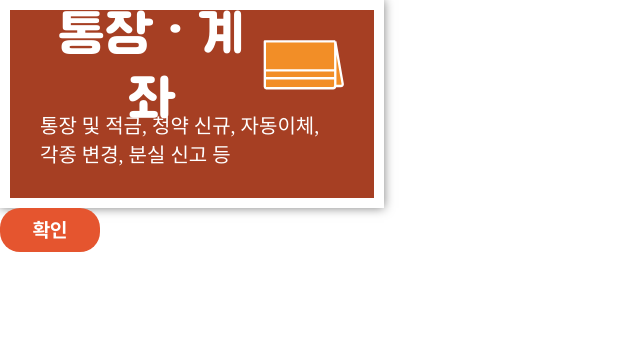
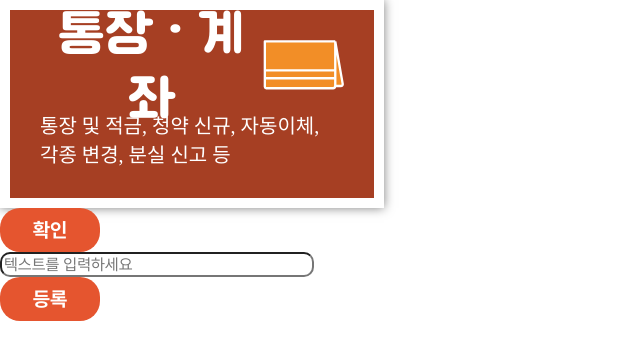
Before and after one commit to JaewoongHur/OASYS, a React (Vite) app in the folder frontend/oasys/: page / in a window 1280 px wide. Shown: the top 360 px of the page, without its empty margins (0-640 px from the left). Built offline with nearby package versions, Linux system fonts and the light colour scheme; a web font is replaced by a local one.

Commit message:
Feat: Add textarea component

```diff
--- a/frontend/oasys/src/App.tsx
+++ b/frontend/oasys/src/App.tsx
@@ -1,9 +1,27 @@
 import BoxButton from "@components/common/button/BoxButton";
 import TextButton from "@components/common/button/TextButton";
 import Bankbook from "@assets/icons/bankbook-icon.svg";
+import TextInput from "@components/common/input/TextInput";
+import { useState, ChangeEvent, FormEvent } from "react";
 
 function App() {
+    const [name, setName] = useState("");
+    const [error, setError] = useState(false);
+    const handleNameChange = (e: ChangeEvent<HTMLInputElement>) => {
+        setName(e.target.value);
+        console.log(name);
+    };
+    const handleSubmit = (e: FormEvent<HTMLFormElement>) => {
+        e.preventDefault();
+        if (!name.trim()) {
+            setError(true);
+        } else {
+            setError(false);
+        }
+    };
+
     return (
+        <>
             <div>
                 <BoxButton
                     width="30%"
@@ -14,6 +32,26 @@ function App() {
                 />
                 <TextButton width="100px" text="확인" onClick={() => {}} />
             </div>
+
+            <div>
+                <form onSubmit={handleSubmit}>
+                    <TextInput
+                        width="50%"
+                        height="100%"
+                        borderRadius="10px"
+                        type="text"
+                        placeholder="텍스트를 입력하세요"
+                        name="name"
+                        label=""
+                        value={name}
+                        error={error}
+                        onChange={handleNameChange}
+                        disabled={false}
+                    />
+                    <TextButton type="submit" width="100px" text="등록" onClick={() => {}} />
+                </form>
+            </div>
+        </>
     );
 }
 
--- a/frontend/oasys/src/components/common/input/TextInput.tsx
+++ b/frontend/oasys/src/components/common/input/TextInput.tsx
@@ -6,26 +6,29 @@ interface TextInputProps extends InputProps {
     label: string;
     name: string;
     placeholder: string;
-    error: boolean;
-    disabled: boolean;
+    value: string;
     onChange: (e: ChangeEvent<HTMLInputElement>) => void;
 }
 
 type InputContainerProps = {
     width: string;
     height: string;
+};
+
+type InputTagProps = {
     borderRadius: string;
 };
 
 const InputContainer = styled.div<InputContainerProps>`
     width: ${(props) => props.width || "auto"};
     height: ${(props) => props.height || "100%"};
-    border-radius: ${(props) => props.borderRadius || "auto"};
 `;
 
 const Label = styled.label``;
 
-const Input = styled.input``;
+const Input = styled.input<InputTagProps>`
+    border-radius: ${(props) => props.borderRadius || "auto"};
+`;
 
 const Error = styled.div``;
 
@@ -33,6 +36,7 @@ export default function TextInput(props: TextInputProps) {
     const {
         type,
         label,
+        value,
         name,
         placeholder,
         error,
@@ -43,15 +47,16 @@ export default function TextInput(props: TextInputProps) {
         borderRadius,
     } = props;
     return (
-        <InputContainer width={width} height={height} borderRadius={borderRadius}>
+        <InputContainer width={width} height={height}>
             <Label>{label}</Label>
             <Input
                 type={type}
                 placeholder={placeholder}
+                value={value}
                 name={name}
                 onChange={onChange}
+                borderRadius={borderRadius}
                 disabled={disabled}
-                width={width}
             />
             {error && <Error>빈 칸을 채우십시오.</Error>}
         </InputContainer>
```
Lines whose indentation alone changed are shown as unchanged.
